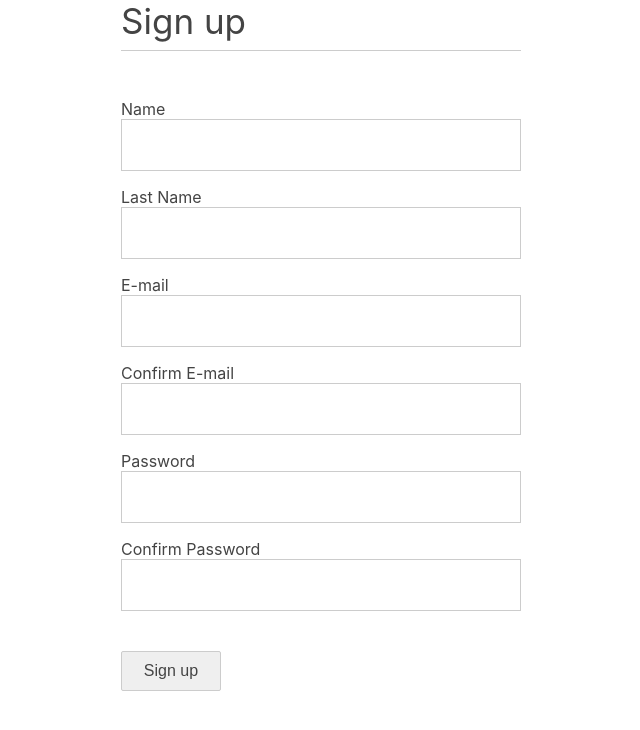
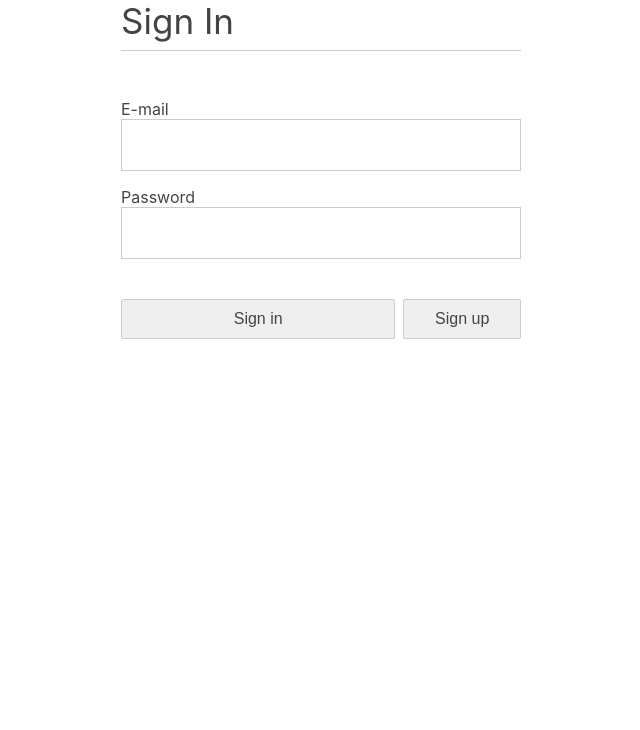
Before and after one commit to MarlonTancredo/timesheet, a React (Create React App) app in the folder client/: page / in a window 1280 px wide. Shown: the top 730 px of the page, without its empty margins (319-959 px from the left). Built offline with nearby package versions, Linux system fonts and the light colour scheme; no server answers.

Commit message:
creating global folder styles, sign component

```diff
--- a/client/src/app/App.jsx
+++ b/client/src/app/App.jsx
@@ -1,11 +1,13 @@
 import * as S from "./styles";
 
-import SignUp from "../components/sign-up/SignUp";
+import SignIn from "../components/sign-in/SignIn";
+// import SignUp from "../components/sign-up/SignUp";
 
 const App = () => {
   return (
     <S.AppWrapper>
-      <SignUp />
+      <SignIn />
+      {/* <SignUp /> */}
     </S.AppWrapper>
   );
 };
--- /dev/null
+++ b/client/src/components/sign-in-button/SignInButton.jsx
@@ -0,0 +1,11 @@
+import * as F from "../styles/buttons/styles";
+
+const SignInButton = ({ name, signInClick }) => {
+  return (
+    <F.FormButtomWrapper>
+      <F.FormButton onClick={signInClick}>{name}</F.FormButton>
+    </F.FormButtomWrapper>
+  );
+};
+
+export default SignInButton;
--- /dev/null
+++ b/client/src/components/sign-in/SignIn.jsx
@@ -0,0 +1,32 @@
+import * as F from "../styles/forms/styles";
+
+import * as S from "./styles";
+
+import SignInButton from "../sign-in-button/SignInButton";
+
+import SignUpButton from "../sign-up-button/SignUpButton";
+
+const SignIn = () => {
+  return (
+    <F.Wrapper>
+      <F.FormWrapper>
+        <F.Title>Sign In</F.Title>
+        <F.Break />
+        <F.FieldsNames>E-mail</F.FieldsNames>
+        <F.Input type="email" autoComplete="email" />
+        <F.FieldsNames>Password</F.FieldsNames>
+        <F.Input type="password" autoComplete="current-password" />
+        <S.ButtonSection>
+          <S.SignInSection>
+            <SignInButton name="Sign in" />
+          </S.SignInSection>
+          <S.SignUpSection>
+            <SignUpButton name="Sign up" />
+          </S.SignUpSection>
+        </S.ButtonSection>
+      </F.FormWrapper>
+    </F.Wrapper>
+  );
+};
+
+export default SignIn;
--- /dev/null
+++ b/client/src/components/sign-in/styles.js
@@ -0,0 +1,16 @@
+import styled from "styled-components";
+
+export const ButtonSection = styled.div`
+  display: flex;
+  flex-direction: row;
+  justify-content: space-between;
+`;
+
+export const SignInSection = styled.div`
+  width: 70%;
+  margin-right: 0.5rem;
+`;
+
+export const SignUpSection = styled.div`
+  width: 30%;
+`;
--- a/client/src/components/sign-up-buttom/SignUpButtom.jsx
+++ /dev/null
@@ -1,11 +0,0 @@
-import * as S from "./styles";
-
-const SignUpButtom = ({ name, signUpClick }) => {
-  return (
-    <S.SignUpButtomWrapper>
-      <S.SignUpButton onClick={signUpClick}>{name}</S.SignUpButton>
-    </S.SignUpButtomWrapper>
-  );
-};
-
-export default SignUpButtom;
--- /dev/null
+++ b/client/src/components/sign-up-button/SignUpButton.jsx
@@ -0,0 +1,11 @@
+import * as F from "../styles/buttons/styles";
+
+const SignUpButton = ({ name, signUpClick }) => {
+  return (
+    <F.FormButtomWrapper>
+      <F.FormButton onClick={signUpClick}>{name}</F.FormButton>
+    </F.FormButtomWrapper>
+  );
+};
+
+export default SignUpButton;
--- a/client/src/components/sign-up/SignUp.jsx
+++ b/client/src/components/sign-up/SignUp.jsx
@@ -1,7 +1,8 @@
 import { useEffect, useState } from "react";
-import * as S from "./styles";
 
-import SignUpButtom from "../sign-up-buttom/SignUpButtom";
+import * as F from "../styles/forms/styles";
+
+import SignUpButton from "../sign-up-button/SignUpButton";
 
 import Axios from "axios";
 
@@ -106,60 +107,60 @@ const SignUp = () => {
   };
 
   return (
-    <S.Wrapper>
-      <S.FormWrapper>
-        <S.Title>Sign up</S.Title>
-        <S.Break />
-        <S.FieldsNames>Name</S.FieldsNames>
-        <S.Input
+    <F.Wrapper>
+      <F.FormWrapper>
+        <F.Title>Sign up</F.Title>
+        <F.Break />
+        <F.FieldsNames>Name</F.FieldsNames>
+        <F.Input
           value={name}
           maxLength="30"
           type="text"
           autoComplete="given-name"
           onChange={(e) => setName(e.target.value)}
         />
-        <S.FieldsNames>Last Name</S.FieldsNames>
-        <S.Input
+        <F.FieldsNames>Last Name</F.FieldsNames>
+        <F.Input
           value={surname}
           maxLength="30"
           type="text"
           autoComplete="family-name"
           onChange={(e) => setSurname(e.target.value)}
         />
-        <S.FieldsNames>E-mail</S.FieldsNames>
-        <S.Input
+        <F.FieldsNames>E-mail</F.FieldsNames>
+        <F.Input
           value={email}
           maxLength="50"
           type="email"
           autoComplete="email"
           onChange={(e) => setEmail(e.target.value)}
         />
-        <S.FieldsNames>Confirm E-mail</S.FieldsNames>
-        <S.Input
+        <F.FieldsNames>Confirm E-mail</F.FieldsNames>
+        <F.Input
           value={confirmEmail}
           maxLength="50"
           type="email"
           onChange={(e) => setConfirmEmail(e.target.value)}
         />
-        <S.FieldsNames>Password</S.FieldsNames>
-        <S.Input
+        <F.FieldsNames>Password</F.FieldsNames>
+        <F.Input
           value={password}
           maxLength="30"
           type="password"
           autoComplete="new-password"
           onChange={(e) => setPassword(e.target.value)}
         />
-        <S.FieldsNames>Confirm Password</S.FieldsNames>
-        <S.Input
+        <F.FieldsNames>Confirm Password</F.FieldsNames>
+        <F.Input
           value={confirmPassword}
           maxLength="30"
           type="password"
           autoComplete="new-password"
           onChange={(e) => setConfirmPassword(e.target.value)}
         />
-        <SignUpButtom signUpClick={handleAddUser} name="Sign up" />
-      </S.FormWrapper>
-    </S.Wrapper>
+        <SignUpButton signUpClick={handleAddUser} name="Sign up" />
+      </F.FormWrapper>
+    </F.Wrapper>
   );
 };
 
--- a/client/src/components/sign-up-buttom/styles.js
+++ b/client/src/components/styles/buttons/styles.js
@@ -2,14 +2,14 @@ import styled from "styled-components";
 
 import colors from "../colors/styles";
 
-export const SignUpButtomWrapper = styled.div``;
+export const FormButtomWrapper = styled.div``;
 
-export const SignUpButton = styled.button`
+export const FormButton = styled.button`
   font-size: 16px;
   color: ${colors.fullGrey};
   margin-top: 1.5rem;
   height: 2.5rem;
-  width: 25%;
+  width: 100%;
   border: 1px ${colors.grey} solid;
   border-radius: 2px;
   cursor: pointer;
--- a/client/src/components/sign-up/styles.js
+++ b/client/src/components/styles/forms/styles.js
@@ -1,9 +1,6 @@
 import styled from "styled-components";
 
-const colors = {
-  grey: "#ccc",
-  fullGrey: "#444",
-};
+import colors from "../colors/styles";
 
 export const Wrapper = styled.div`
   width: 25rem;
```
Also changed, not shown: client/src/components/styles/colors/styles.js (renamed from client/src/components/colors/styles.js).
